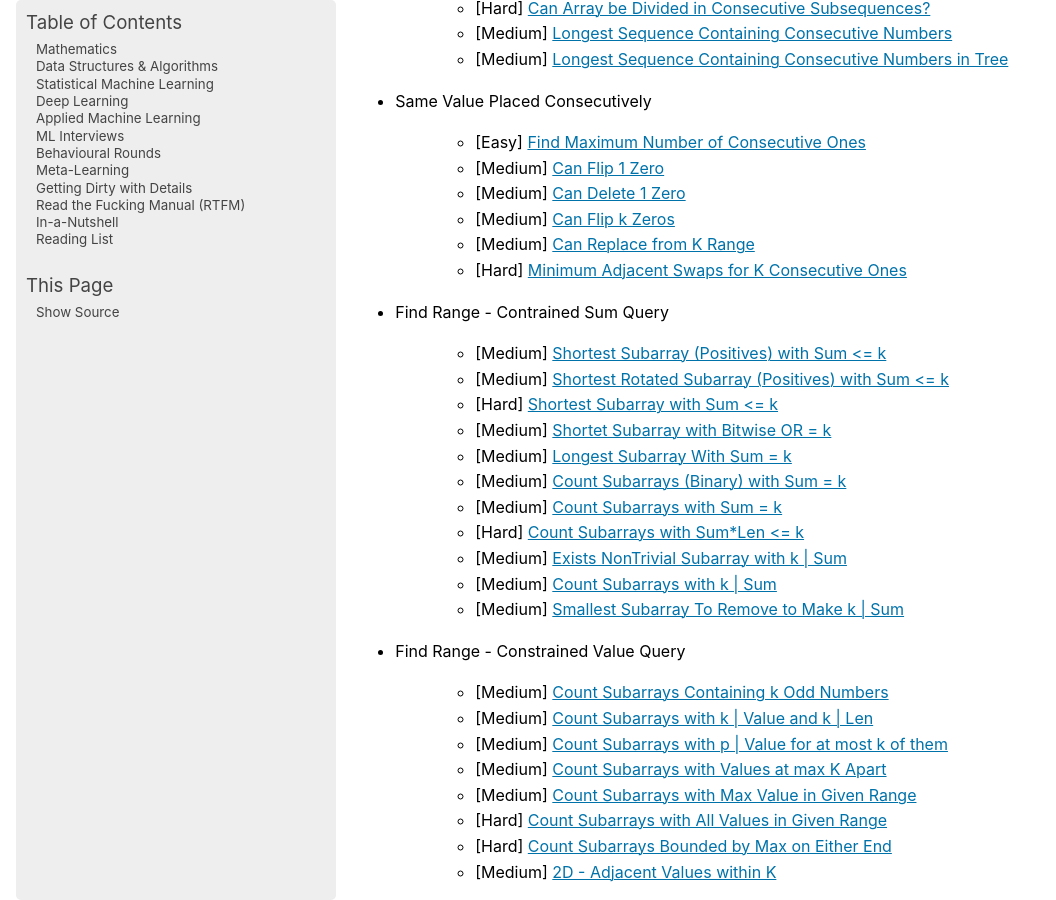
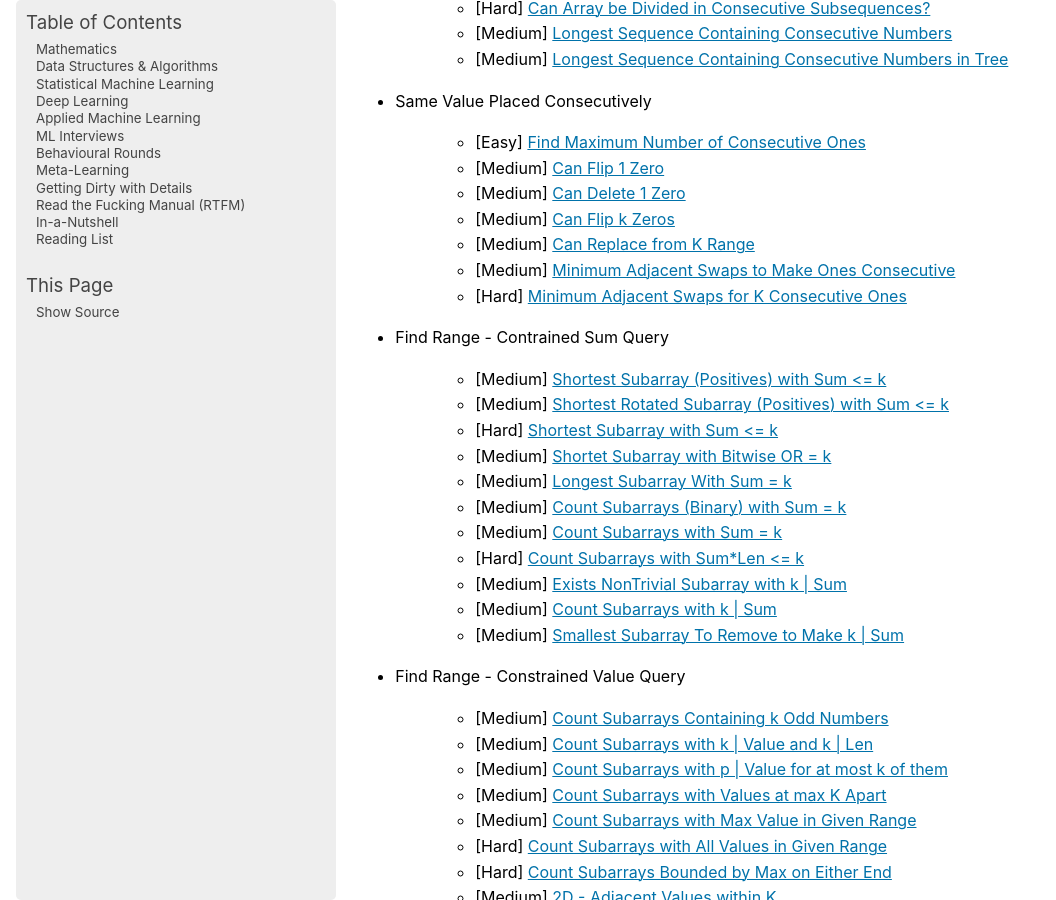
Before and after one commit to uselesstechjunks/leetcode, a Sphinx documentation site: the page built from docs/source/dsa/qb.rst, in a window 1280 px wide and 900 px high, scrolled down 343 px. Shown: the whole window, without its empty margins (0-1056 px from the left). Built offline with Sphinx 7.4.7, drawn with Linux system fonts in a browser that asks for light colours; pages that are not in the unit, such as notebooks, are missing from menus.

Commit message:
Update qb.rst

```diff
--- a/docs/source/dsa/qb.rst
+++ b/docs/source/dsa/qb.rst
@@ -18,6 +18,7 @@ Arrays
 	- [Medium] `Can Delete 1 Zero <https://leetcode.com/problems/longest-subarray-of-1s-after-deleting-one-element/description/>`_
 	- [Medium] `Can Flip k Zeros <https://leetcode.com/problems/max-consecutive-ones-iii/description/>`_
 	- [Medium] `Can Replace from K Range <https://leetcode.com/problems/maximum-beauty-of-an-array-after-applying-operation/description/>`_
+	- [Medium] `Minimum Adjacent Swaps to Make Ones Consecutive <https://leetcode.com/problems/minimum-swaps-to-group-all-1s-together/description/>`_
 	- [Hard] `Minimum Adjacent Swaps for K Consecutive Ones <https://leetcode.com/problems/minimum-adjacent-swaps-for-k-consecutive-ones/description/>`_
 - Find Range - Contrained Sum Query
 
```
